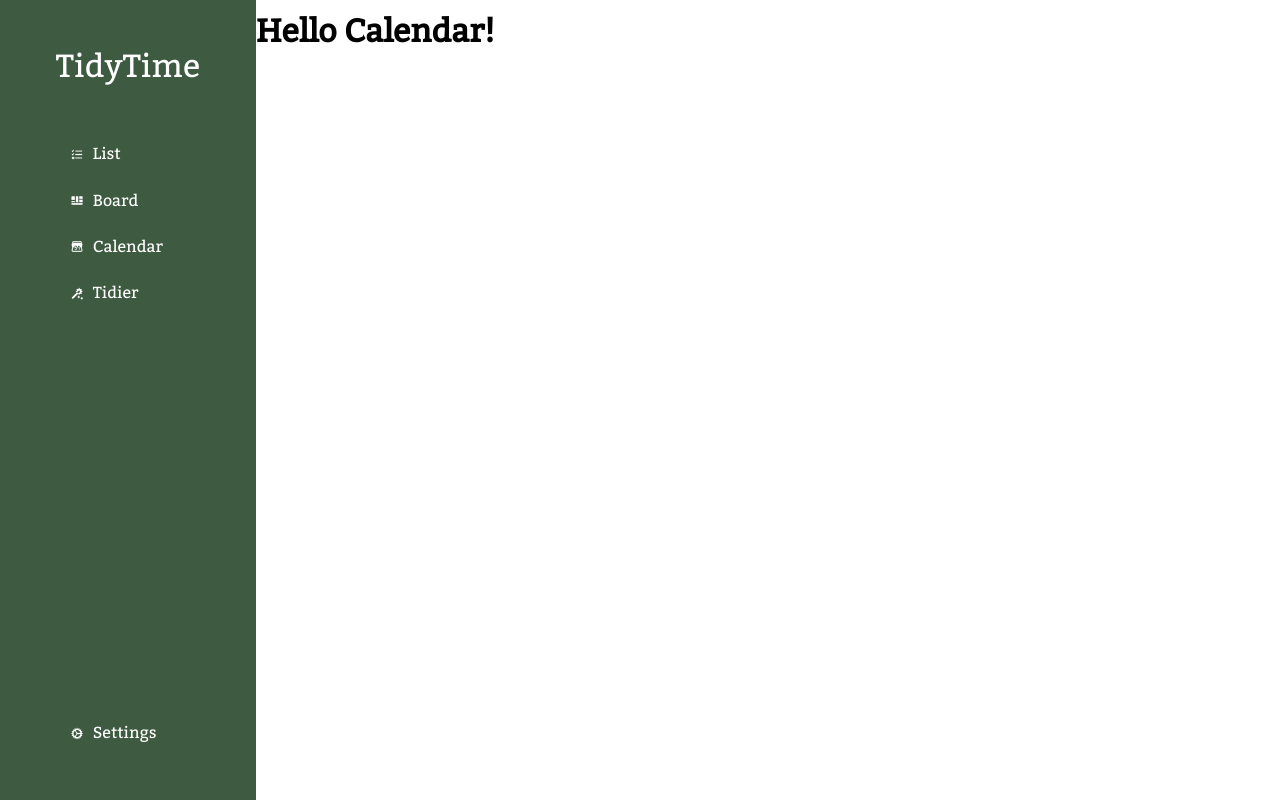
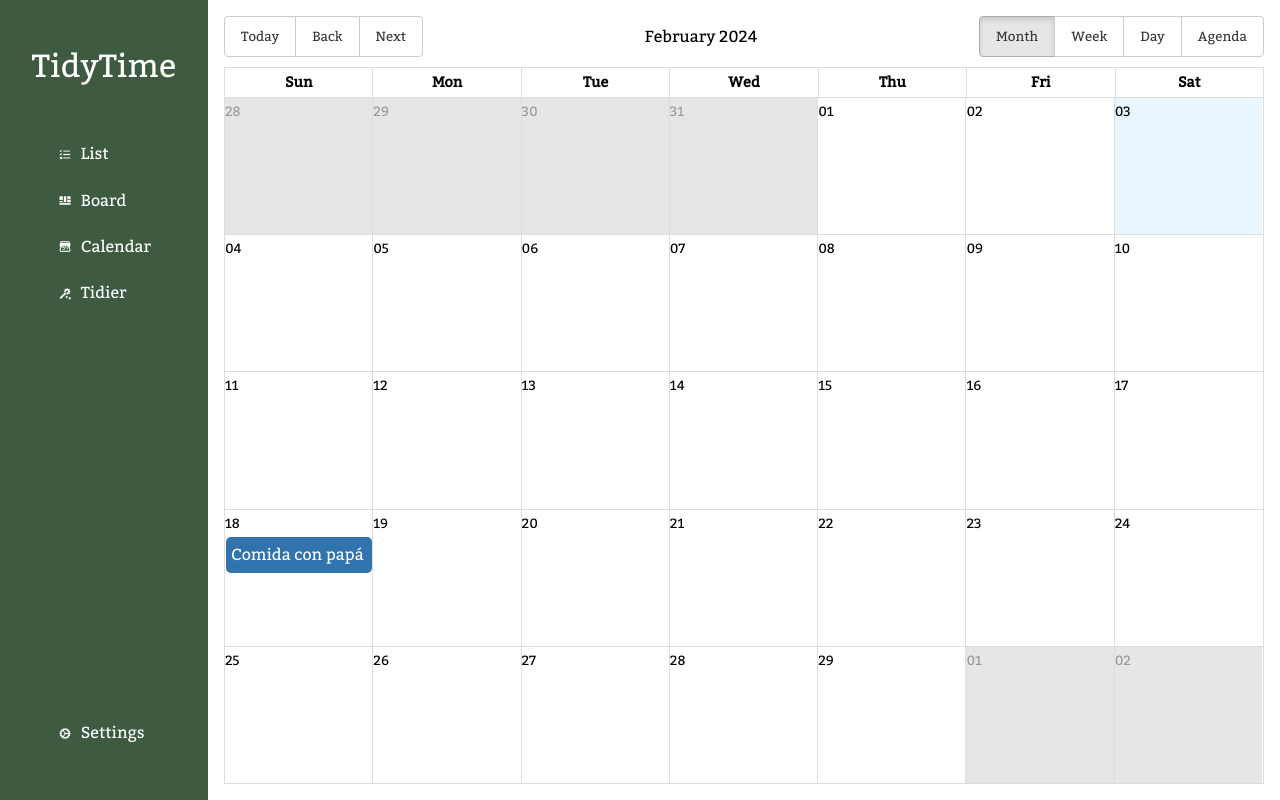
Before and after one commit to garciafdezpatricia/TidyTime, a Next.js app in the folder client/: page /calendar in a window 1280 px wide. Built offline with nearby package versions, Linux system fonts and the light colour scheme.

Commit message:
1st approach to the calendar view

```diff
--- a/client/package.json
+++ b/client/package.json
@@ -11,14 +11,17 @@
   "dependencies": {
     "@inrupt/solid-client": "^2.0.0",
     "@inrupt/solid-client-authn-browser": "^2.0.0",
+    "dayjs": "^1.11.10",
     "next": "14.1.0",
     "react": "^18",
+    "react-big-calendar": "^1.10.1",
     "react-dom": "^18",
     "sass": "^1.70.0"
   },
   "devDependencies": {
     "@types/node": "^20",
     "@types/react": "^18",
+    "@types/react-big-calendar": "^1.8.8",
     "@types/react-dom": "^18",
     "autoprefixer": "^10.0.1",
     "eslint": "^8",
--- a/client/pages/board/index.tsx
+++ b/client/pages/board/index.tsx
@@ -1,7 +1,7 @@
 // go to this page as /board
 export default function List() {
     return (
-    <div>
+    <div className="board-container">
         <h1>Hello Board!</h1>
     </div>)
 }
--- a/client/pages/calendar/index.tsx
+++ b/client/pages/calendar/index.tsx
@@ -1,7 +1,10 @@
 // go to this page as /calendar
+
+import CalendarComponent from "../components/Calendar/Calendar"
+
 export default function Calendar() {
     return (
-    <div>
-        <h1>Hello Calendar!</h1>
+    <div className="calendar-container">
+        <CalendarComponent/>
     </div>)
 }
--- /dev/null
+++ b/client/pages/components/Calendar/Calendar.tsx
@@ -0,0 +1,37 @@
+import { Calendar, dayjsLocalizer } from "react-big-calendar";
+import "react-big-calendar/lib/css/react-big-calendar.css";
+import dayjs from "dayjs";
+
+export default function CalendarComponent() {
+  const localizer = dayjsLocalizer(dayjs);
+  const events = [
+    {
+      start: dayjs("2024-02-18T12:00:00").toDate(),
+      end: dayjs("2024-02-18T13:00:00").toDate(),
+      title: "Comida con papá",
+    },
+  ];
+
+  // Para poner los botones de la cabecera en español, pasar el const messages como prop de Calendar
+//   const messages = {
+//     allDay: "Todo el día",
+//     previous: "Anterior",
+//     next: "Siguiente",
+//     today: "Hoy",
+//     month: "Mes",
+//     week: "Semana",
+//     day: "Día",
+//     agenda: "Agenda",
+//     date: "Fecha",
+//     time: "Hora",
+//     event: "Evento",
+//     noEventsInRange: "Sin eventos",
+//   };
+
+  return (
+    <Calendar
+        localizer={localizer}
+        events={events}
+    ></Calendar>
+  )
+}
--- a/client/pages/tidier/index.tsx
+++ b/client/pages/tidier/index.tsx
@@ -1,7 +1,7 @@
 // go to this page as /tidier
 export default function Tidier() {
     return (
-    <div>
+    <div className="tidier-container">
         <h1>Hello Tidier!</h1>
     </div>)
 }
--- a/client/styles/globals.scss
+++ b/client/styles/globals.scss
@@ -25,7 +25,8 @@
     align-items: center;
     grid-template-rows: 1fr 4fr 1fr;
     justify-items: center;
-    color: #FFFFFF
+    color: #FFFFFF;
+    z-index: 1;
 }
 
 .sidebar-menu-features {
@@ -142,3 +143,18 @@ button {
     padding: .5em .8em;
     align-self: center;
 }
+
+.calendar-container {
+    width: 100%;
+    padding: 1em;
+}
+
+.tidier-container {
+    width: 100%;
+    padding: 1em;
+}
+
+.board-container {
+    width: 100%;
+    padding: 1em;
+}
```
Also changed, not shown: client/pages/helpers/util.js (added), 1 other file (tests, documents, lock files or other folders).
